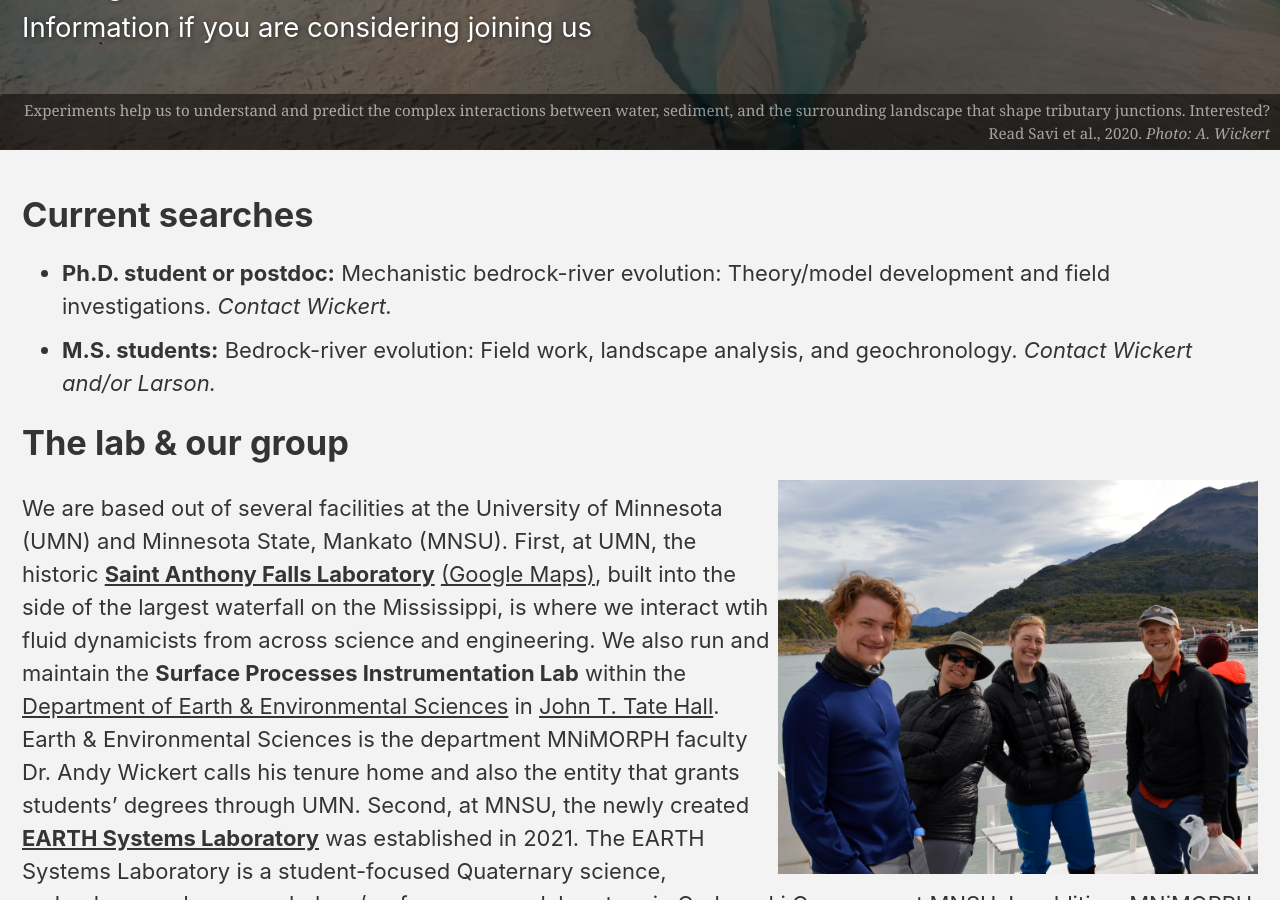
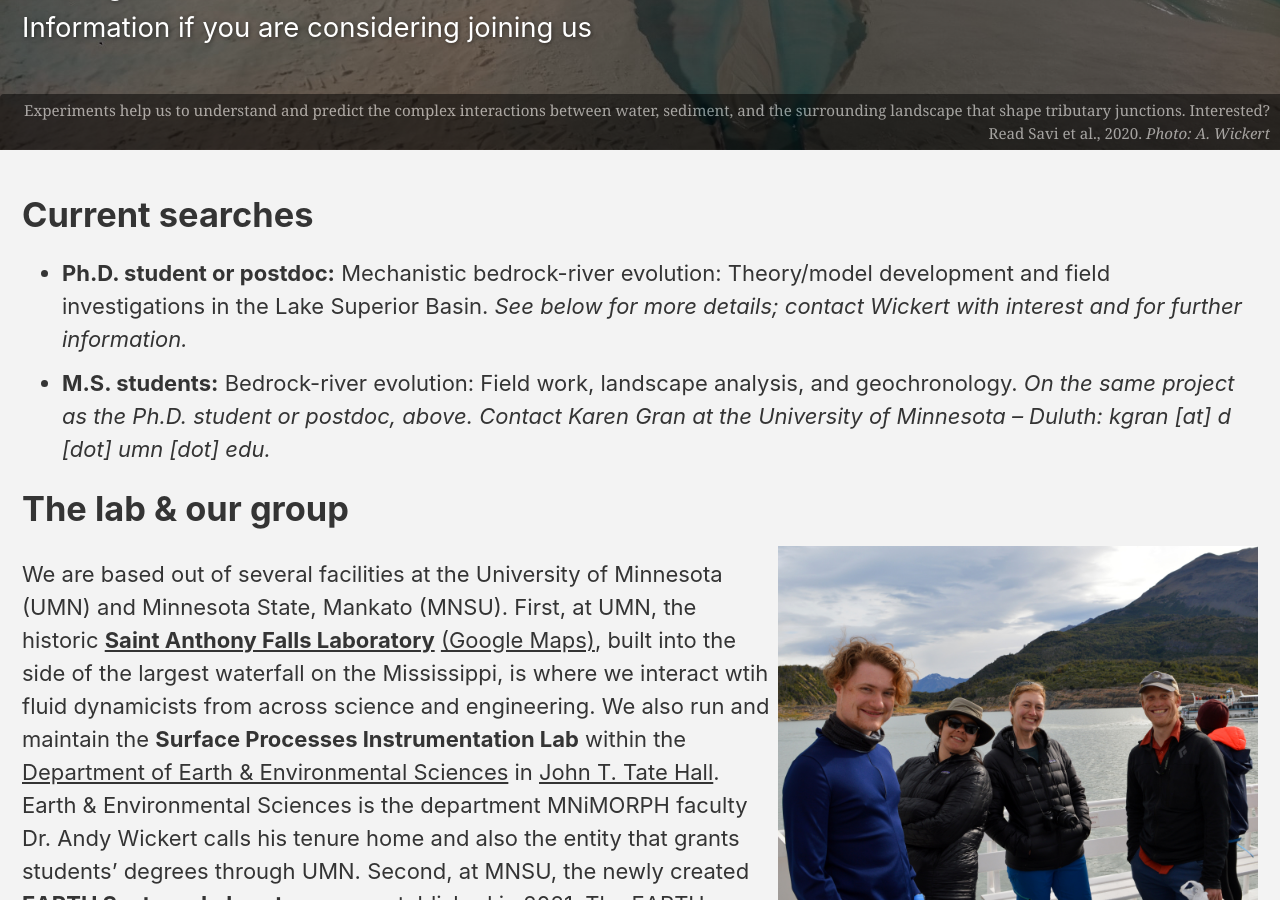
Before and after one commit to MNiMORPH/MNiMORPH.github.io, a Jekyll site: the page built from _pages/prospective.md, in a window 1280 px wide and 900 px high, scrolled down 312 px. Built offline with Jekyll 4.4.1, drawn with Linux system fonts in a browser that asks for light colours; cached includes are drawn as plain includes; nearby versions of some CDN libraries.

Commit message:
Lake Superior bedrock research: Wickert, Gran

```diff
--- a/_pages/prospective.md
+++ b/_pages/prospective.md
@@ -17,8 +17,8 @@ excerpt: "Facilities<br/>Broad goals<br/>Information if you are considering join
 
 # Current searches
 
-* **Ph.D. student or postdoc:** Mechanistic bedrock-river evolution: Theory/model development and field investigations. *Contact Wickert.*
-* **M.S. students:** Bedrock-river evolution: Field work, landscape analysis, and geochronology. *Contact Wickert and/or Larson.*
+* **Ph.D. student or postdoc:** Mechanistic bedrock-river evolution: Theory/model development and field investigations in the Lake Superior Basin. *See below for more details; contact Wickert with interest and for further information.*
+* **M.S. students:** Bedrock-river evolution: Field work, landscape analysis, and geochronology. *On the same project as the Ph.D. student or postdoc, above. Contact Karen Gran at the University of Minnesota &ndash; Duluth: kgran [at] d [dot] umn [dot] edu.*
 
 # The lab & our group
 
```
